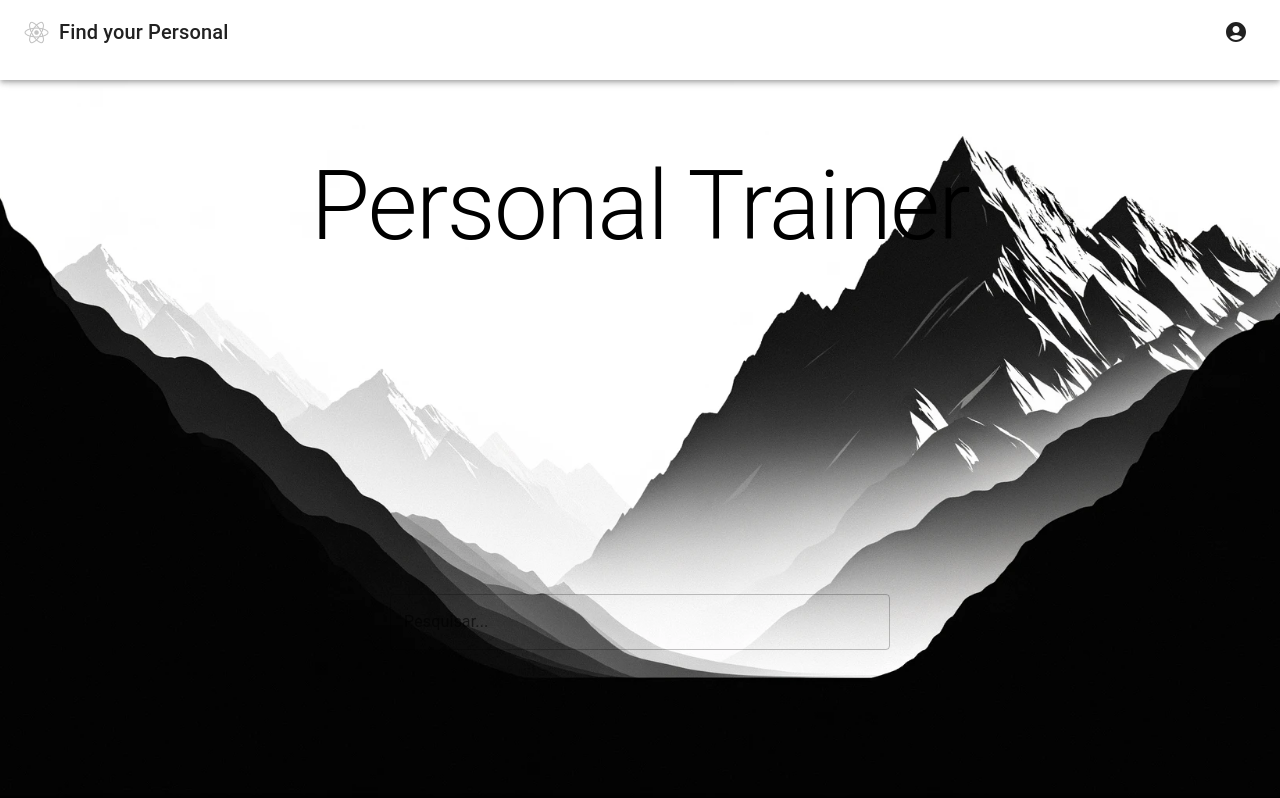
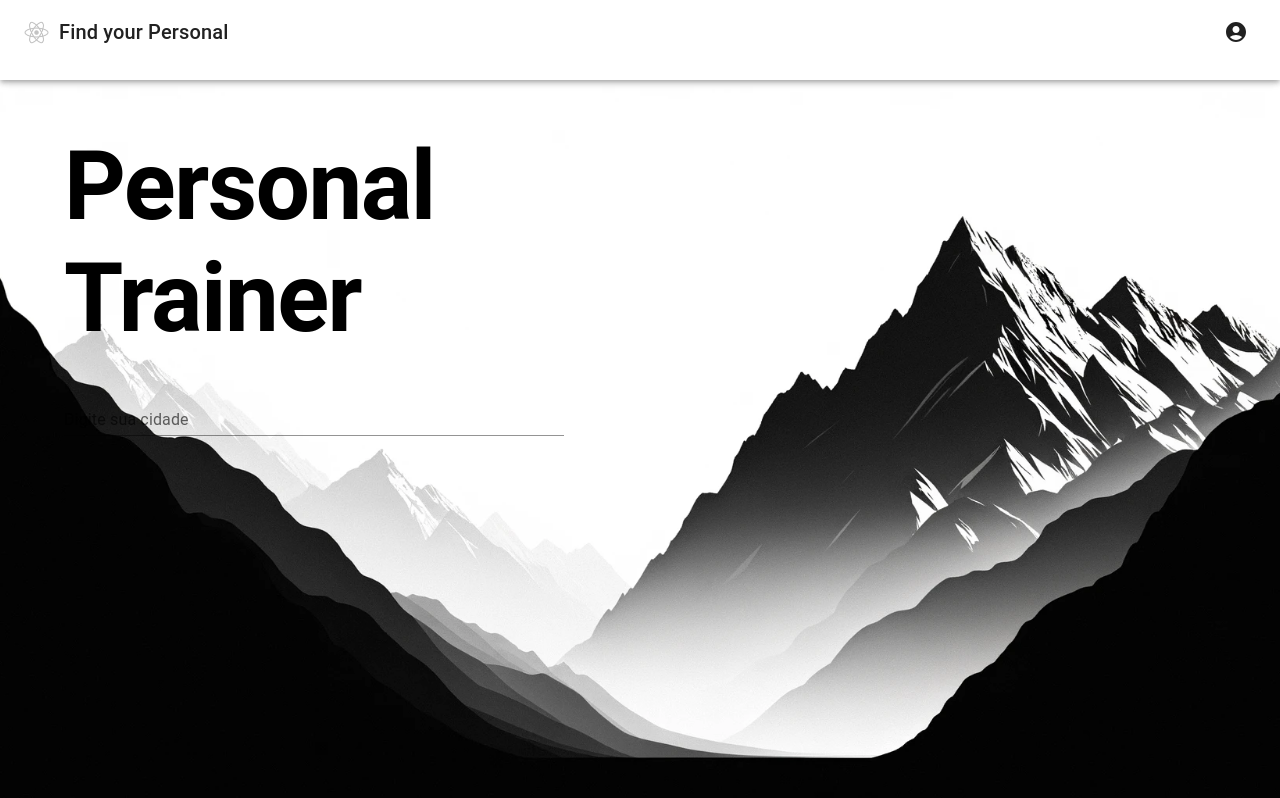
Before and after one commit to DanielMachado65/find-your-personal-fronted, a React (Create React App) app: page / in a window 1280 px wide. Shown: the top 798 px of the page. Built offline with nearby package versions, Linux system fonts and the light colour scheme.

Commit message:
Adiciona margem superior e preenchimento ao conteúdo da aplicação

```diff
--- a/src/App.css
+++ b/src/App.css
@@ -8,6 +8,7 @@
 
 .content {
   margin-top: 80px;
+  padding-top: 50px;
   height: calc(100vh - 80px);
 }
 
--- a/src/App.tsx
+++ b/src/App.tsx
@@ -37,26 +37,22 @@ function App() {
         </Toolbar>
       </AppBar>
       <Container>
-        <Grid
-          container
-          className="container"
-          style={{ height: "100vh" }}
-          alignItems="center"
-          justifyContent="center"
-        >
+        <Grid className="content" style={{ height: "100vh" }}>
           <Grid item xs={12}>
-            <Typography variant="h1" component="h1" gutterBottom align="center">
-              Personal Trainer
+            <Typography
+              variant="h1"
+              component="h1"
+              gutterBottom
+              fontWeight="600"
+            >
+              Personal <br />
+              Trainer
             </Typography>
-          </Grid>
-          <Grid item md={6}>
-            <Box display="flex" justifyContent="center">
-              <TextField
-                sx={{ width: "100%", maxWidth: "500px" }}
-                label="Pesquisar..."
-                variant="outlined"
-              />
-            </Box>
+            <TextField
+              sx={{ width: "100%", maxWidth: "500px" }}
+              label="Digite sua cidade"
+              variant="standard"
+            />
           </Grid>
         </Grid>
 
--- a/src/index.css
+++ b/src/index.css
@@ -1,9 +1,8 @@
 body {
   margin: 0;
   background-color: black;
-  font-family: -apple-system, BlinkMacSystemFont, "Segoe UI", "Roboto", "Oxygen",
-    "Ubuntu", "Cantarell", "Fira Sans", "Droid Sans", "Helvetica Neue",
-    sans-serif;
+  font-family: -apple-system, BlinkMacSystemFont, "Roboto", "Oxygen", "Ubuntu",
+    "Cantarell", "Fira Sans", "Droid Sans", "Helvetica Neue", sans-serif;
   -webkit-font-smoothing: antialiased;
   -moz-osx-font-smoothing: grayscale;
 }
```
